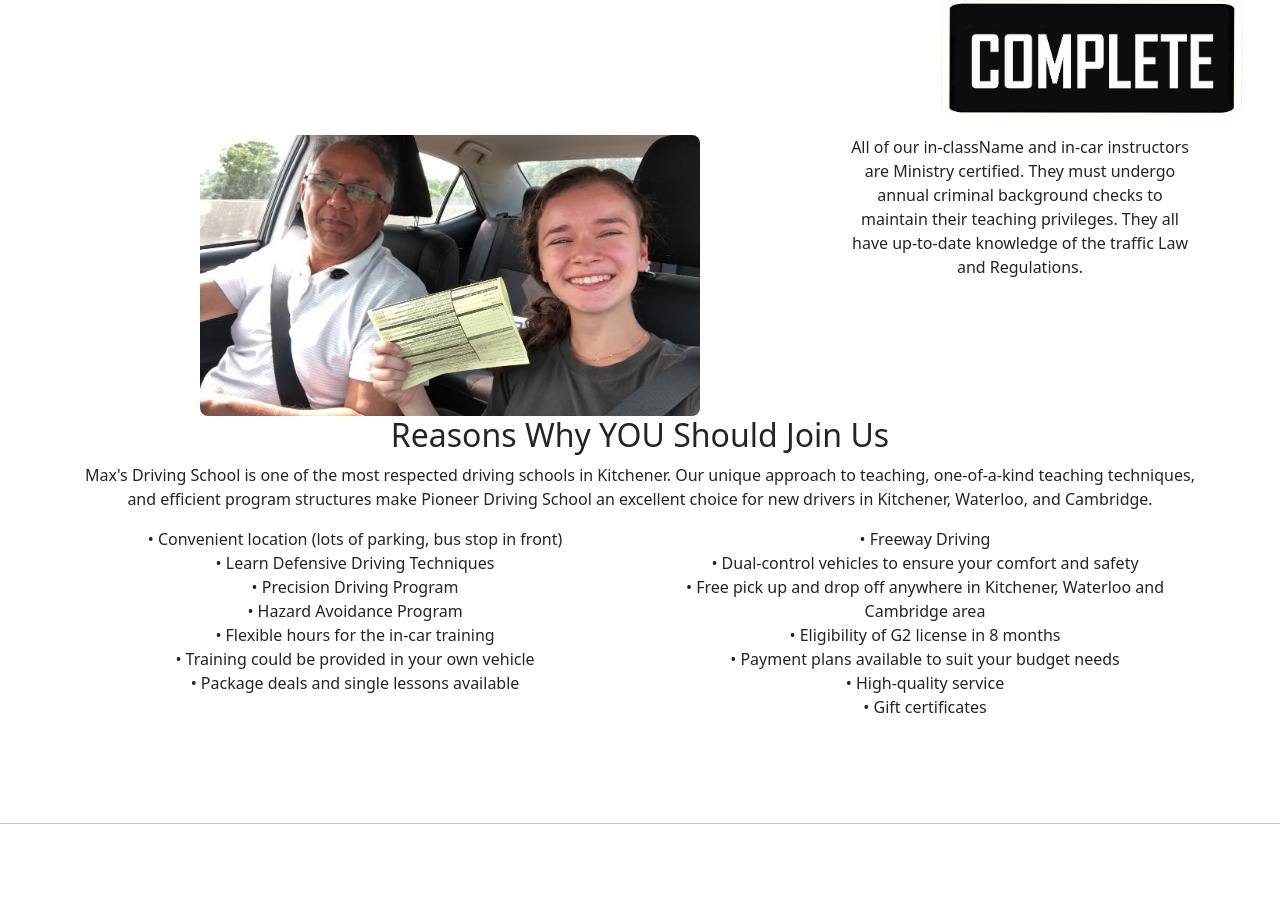
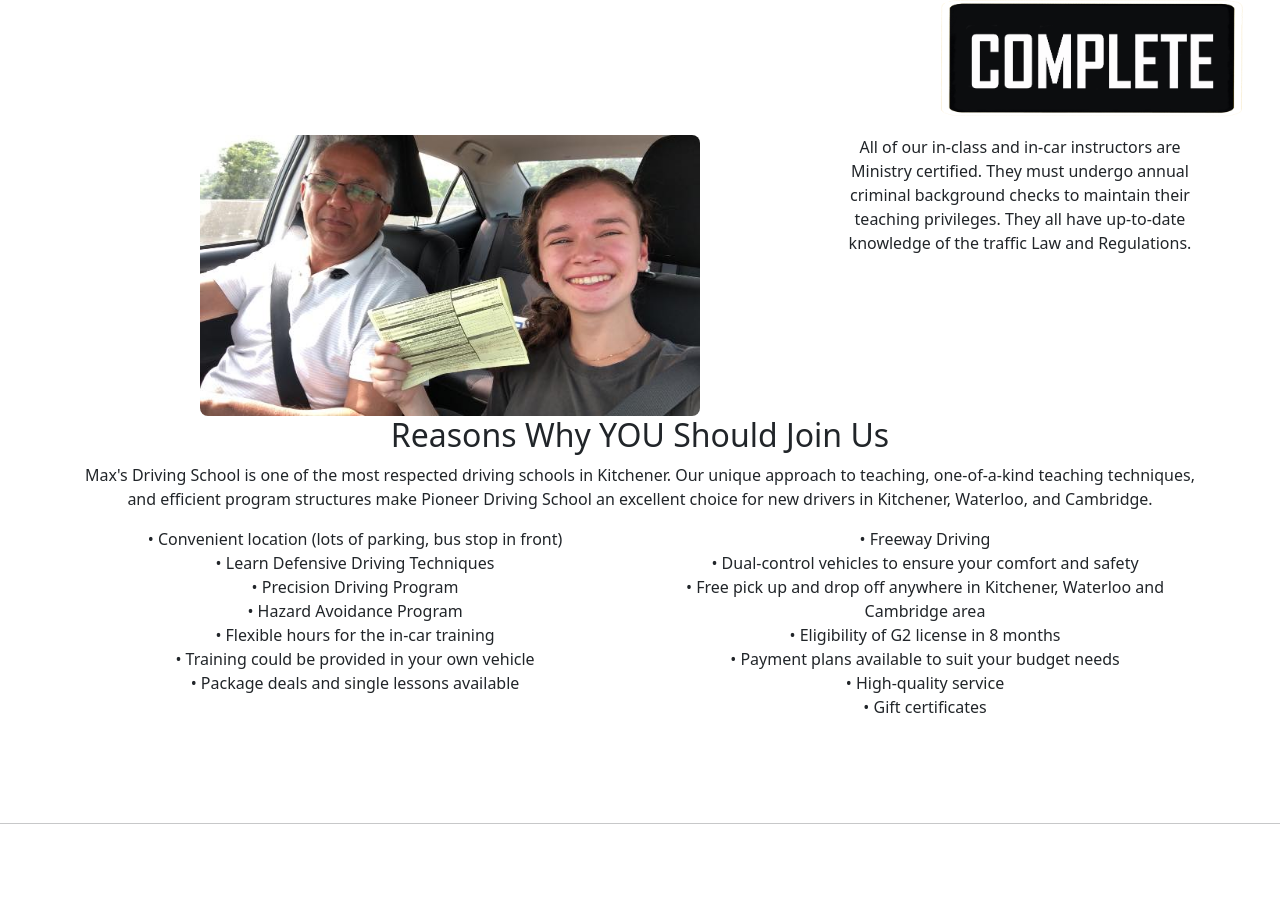
Before and after one commit to mpa-mxiang/drive-web, a React (Create React App) app in the folder my-app/: page / in a window 1280 px wide. Shown: the part 1647-2563 px from the top of the page. Built offline with nearby package versions, Linux system fonts and the light colour scheme; the HTML template or start-up script is replaced by a standard one.

Commit message:
Update About1.js

```diff
--- a/my-app/src/pages/About/About1.js
+++ b/my-app/src/pages/About/About1.js
@@ -41,10 +41,10 @@
       </Row>
       <Row>
         <Col sm>
-        <img src={client1} alt="" />
+          <img src={client1} alt="" />
         </Col>
         <Col sm={4}>
-        All of our in-className and in-car instructors are Ministry
+          All of our in-class and in-car instructors are Ministry
           certified. They must undergo annual criminal background checks to
           maintain their teaching privileges. They all have up-to-date knowledge
           of the traffic Law and Regulations.
```
